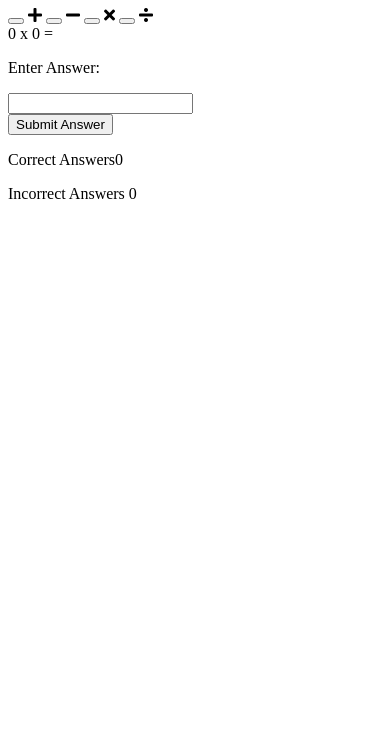
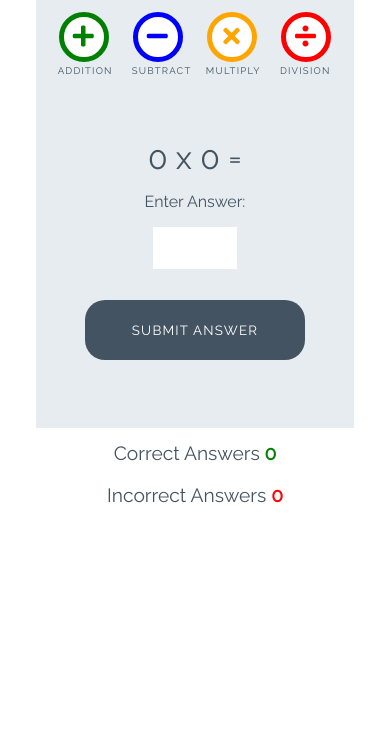
Before and after one commit to AllaboutDee/love-maths, a plain HTML site: page index.html in a window 390 px wide. Shown: the part 112-844 px from the top of the page. Drawn offline with Linux system fonts and the light colour scheme.

Commit message:
Set up structure of game functions

```diff
--- a/assets/css/style.css
+++ b/assets/css/style.css
@@ -0,0 +1,252 @@
+/* --------- Global style */
+
+body {
+    background-color: white;
+    font-family: "Raleway", sans-serif;
+    color: #445361;
+    text-align: center;
+}
+
+/* --------- Heading */
+
+.heading {
+    text-align: center;
+    font-size: 2.5rem;
+}
+
+.logo {
+    height: 40px;
+    padding-right: 5px;
+}
+
+/* --------- Game layout */
+
+.game-area {
+    background-color: #E6ECF0;
+    box-sizing: border-box;
+    width: 85%;
+    height: 65vh;
+    max-height: 450px;
+    max-width: 830px;
+    margin-left: auto;
+    margin-right: auto;
+    padding: 1%;
+}
+
+.question-area {
+    width: 50%;
+    font-size: 2rem;
+    margin: auto;
+    padding: 50px 0;
+}
+
+.question-area span {
+    padding: 0 15px;
+}
+
+.score-area {
+    margin: 5px auto;
+    width: 60%;
+    font-size: 1.2rem;
+}
+
+.controls-area {
+    width: 85%;
+    margin: 30px auto;
+}
+
+#score {
+    color: green;
+    font-weight: bold;
+}
+
+#incorrect {
+    color: red;
+    font-weight: bold;
+}
+
+.answer-message {
+    display: none;
+    font-size: 1rem;
+}
+
+#answer-box {
+    border: none;
+    color: #445361;
+    display: inline-block;
+    height: 40px;
+    width: 80px;
+    font-size: 1.2rem;
+}
+
+.scores {
+    display: inline-block;
+    padding: 25px;
+}
+
+/* --------- Buttons */
+
+.btn {
+    width: 220px;
+    height: 60px;
+    font-family: "Raleway", sans-serif;
+    text-transform: uppercase;
+    letter-spacing: 1.2px;
+    color: white;
+}
+
+.btn:focus {
+    outline: none;
+}
+
+.btn--big {
+    padding-top: 10px;
+    border-radius: 50%;
+    background-color: white;
+    border: 10px solid;
+    width: 100px;
+    height: 100px;
+    font-size: 3.2rem;
+    margin: 0 30px;
+    transition: all 0.5s;
+}
+
+.btn--big::after{
+    content: attr(data-type);
+    font-size: 1rem;
+    color: #445361;
+    position: relative;
+    left: -0.5em;
+}
+
+.btn--blue {
+    border-color: blue;
+    color: blue;
+}
+
+.btn--blue:active,
+.btn--blue:hover {
+    background-color: darkblue;
+    color: white;
+}
+
+.btn--orange {
+    border-color: orange;
+    color: orange;
+}
+
+.btn--orange:active,
+.btn--orange:hover {
+    background-color: darkorange;
+    color: white;
+}
+
+.btn--red {
+    border-color: red;
+    color: red;
+}
+
+.btn--red:active,
+.btn--red:hover {
+    background-color: darkred;
+    color: white;
+}
+
+.btn--green {
+    border-color: green;
+    color: green;
+}
+
+.btn--green:active,
+.btn--green:hover {
+    background-color: darkgreen;
+    color: white;
+}
+
+.btn--gray {
+    margin-top: 25px;
+    background-color: #445361;
+    border: 1px transparent;
+    border-radius: 20px;
+}
+
+.btn--gray:active,
+.btn--gray:hover {
+    background-color: #0d1013;
+}
+
+/* --------- Media queries */
+
+@media (max-width: 414px) {
+    .controls-area {
+        width: 100%;
+    }
+
+    .btn--big {
+        margin: 0 10px;
+        padding: 5px;
+        border: 5px solid;
+        width: 50px;
+        height: 50px;
+        font-size: 1.5rem;
+    }
+
+    .btn--big::after {
+        font-size: 0.6rem;
+        left: -0.7rem;
+    }
+
+    .question-area {
+        padding: 10% 0;
+        width: 100%;
+    }
+
+    .question-area span {
+        padding: 0;
+    }
+
+    .answer-message {
+        display: block;
+    }
+
+    #answer-box {
+        display: block;
+        margin: 0 auto;
+    }
+    .btn--gray {
+        margin-top: 0;
+    }
+
+    .score-area {
+        width: 100%;
+    }
+
+    .scores {
+        margin: 0.5em auto;
+        display: block;
+        padding: 5px;
+    }
+
+    .heading {
+        font-size: 2rem;
+    }
+}
+
+@media (max-width: 320px) {
+    .game-area {
+        height: 70vh;
+    }
+
+    .controls-area {
+        width: 75%;
+        margin: 10px auto;
+    }
+
+    .btn--big {
+        margin: 10px 10px;
+    }
+    .question-area {
+        padding: 10px 0;
+    }
+
+}
--- a/assets/js/script.js
+++ b/assets/js/script.js
@@ -0,0 +1,36 @@
+function runGame() {
+
+}
+
+function checkAnswer() {
+
+}
+
+
+function calculateCorrectAnswer() {
+
+}
+
+
+function incrementScore() {
+
+}
+
+
+function incrementWrongAnswer() {
+
+}
+
+
+function displayAdditionQuestion() {
+
+}
+
+
+function displaySubtractionQuestion() {
+
+}
+
+function displayMultiplyQuestion() {
+
+}
--- a/index.html
+++ b/index.html
@@ -5,12 +5,13 @@
     <meta charset="UTF-8">
     <meta name="viewport" content="width=device-width, initial-scale=1.0">
 
-    <!-- font awesomw and google fonts -->
+    <!-- font awesome and google fonts -->
     <link rel="stylesheet" href="https://use.fontawesome.com/releases/v5.7.2/css/all.css"
         integrity="sha384-fnmOCqbTlWIlj8LyTjo7mOUStjsKC4pOpQbqyi7RrhN7udi9RwhKkMHpvLbHG9Sr" crossorigin="anonymous">
     <link href="https://fonts.googleapis.com/css?family=Raleway%7CRighteous" rel="stylesheet">
 
     <link rel="stylesheet" href="assets/css/style.css">
+    <title>Document</title>
 </head>
 
 <body>
@@ -19,16 +20,19 @@
     </h1>
 
     <div class="game-area">
-        <div class="control-area">
-            <button class="btn--btn--big btn--green"></button>
+        <div class="controls-area">
+            <button data-type="addition" class="btn btn--big btn--green">
                 <i class="fas fa-plus"></i>
-            <button class="btn--btn--big btn--blue"></button>
+            </button>
+            <button data-type="subtract" class="btn btn--big btn--blue">
                 <i class="fas fa-minus"></i>
-            <button class="btn--btn--big btn--orange"></button>
+            </button>
+            <button data-type="multiply" class="btn btn--big btn--orange">
                 <i class="fas fa-times"></i>
-            <button class="btn--btn--big btn--red"></button>
+            </button>
+            <button data-type="division" class="btn btn--big btn--red">
                 <i class="fas fa-divide"></i>
-        </div>
+            </button>
         </div>
         <div class="question-area">
             <span id="operand1">0</span>
@@ -38,15 +42,15 @@
             <p class="answer-message">Enter Answer:</p>
             <input id="answer-box" type="number">
         </div>
-    <button class="btn btn--gray">Submit Answer</button>
+        <button data-type="submit" class="btn btn--gray">Submit Answer</button>
     </div>
 
     <div class="score-area">
-        <p class="scores">Correct Answers<span id="score">0</span></p>
+        <p class="scores">Correct Answers <span id="score">0</span></p>
         <p class="scores">Incorrect Answers <span id="incorrect">0</span></p>
     </div>
 
-</body>
     <script src="assets/js/script.js"></script>
 </body>
+
 </html>
```
Lines whose indentation alone changed are shown as unchanged.
